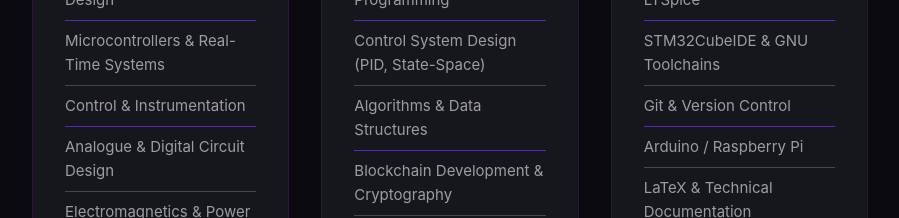
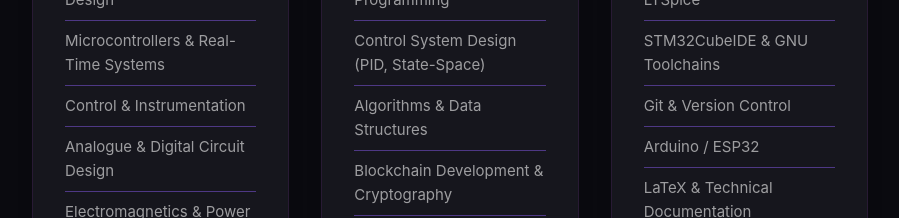
Before and after one commit to ShadowBahamut/Anson-Vattakunnel, a Vue app: page /about in a window 1280 px wide. Shown: the part 1240-1458 px from the top of the page, without its empty margins (190-1089 px from the left). Built offline with nearby package versions, Linux system fonts and the light colour scheme.

Commit message:
Changed Raspberry Pi to ESP32

```diff
--- a/src/views/AboutView.vue
+++ b/src/views/AboutView.vue
@@ -64,7 +64,7 @@
                 <li>MATLAB / Simulink & LTSpice</li>
                 <li>STM32CubeIDE & GNU Toolchains</li>
                 <li>Git & Version Control</li>
-                <li>Arduino / Raspberry Pi</li>
+                <li>Arduino / ESP32</li>
                 <li>LaTeX & Technical Documentation</li>
                 <li>Hyprland & Linux Customization</li>
                 <li>Animation & UI/UX Design for Web & Desktop</li>
```
